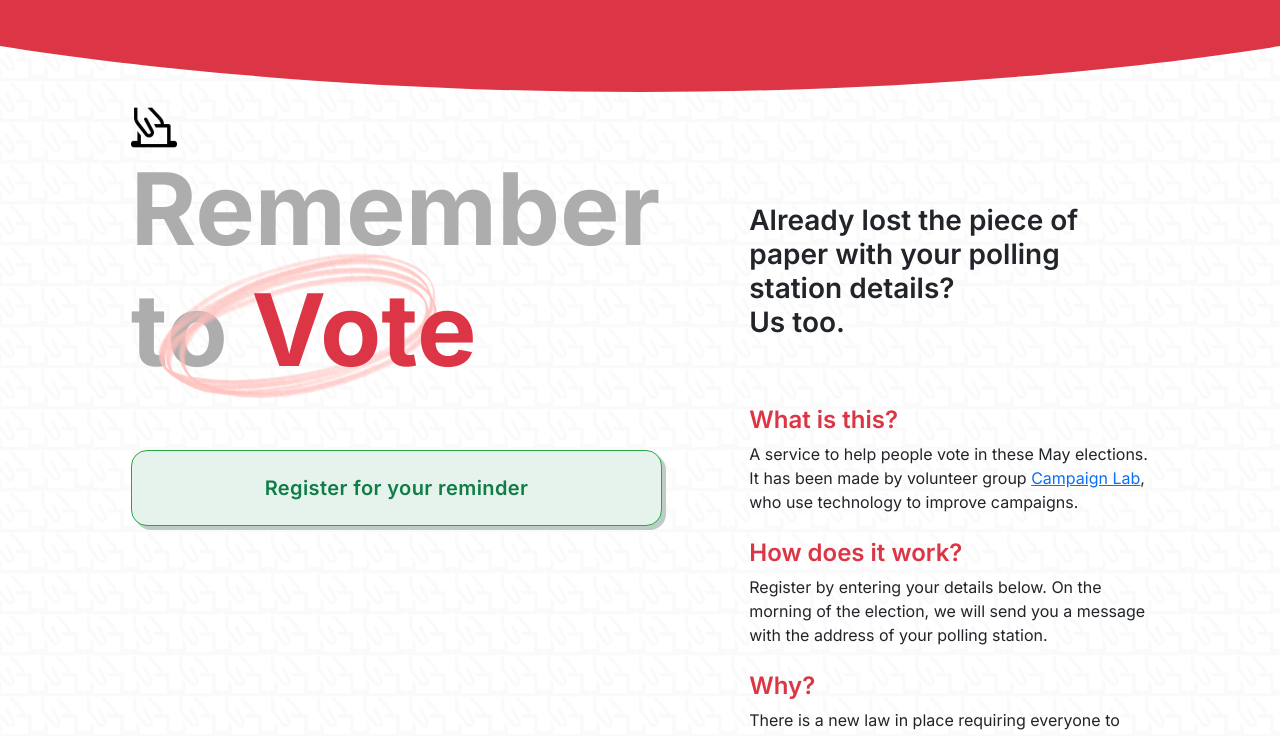
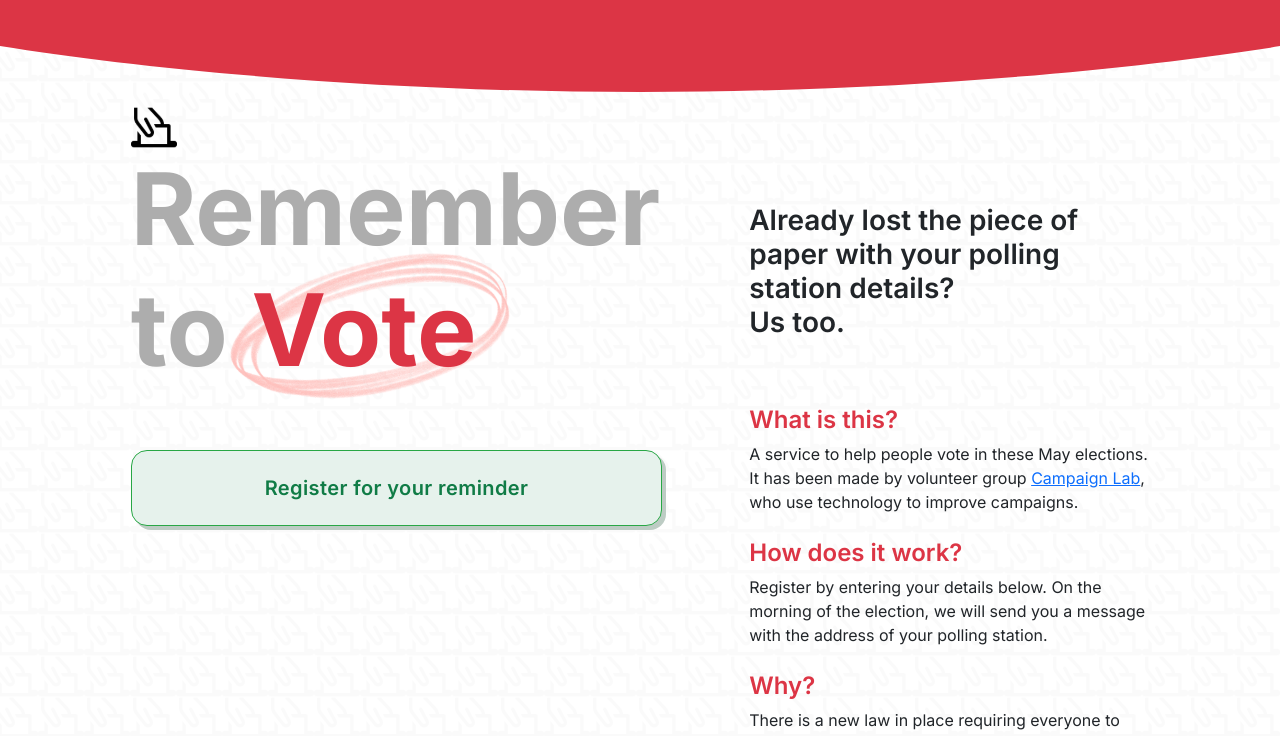
Before and after one commit to Curtis-Turk/Remember-to-Vote, a Next.js app: page / in a window 1280 px wide. Shown: the top 736 px of the page. Built offline with nearby package versions, Linux system fonts and the light colour scheme.

Commit message:
changed pink-oval 1386 breakpoint

```diff
--- a/styles.css
+++ b/styles.css
@@ -126,7 +126,7 @@ h4 {
 
 @media screen and (max-width: 1386px) and (min-width: 1095px) {
   .pink-oval {
-    left: 158px;
+    left: calc(50% - 410px);
     top: 253px;
   }
 }
```
